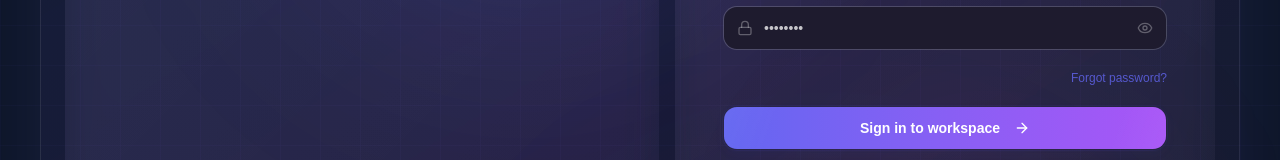
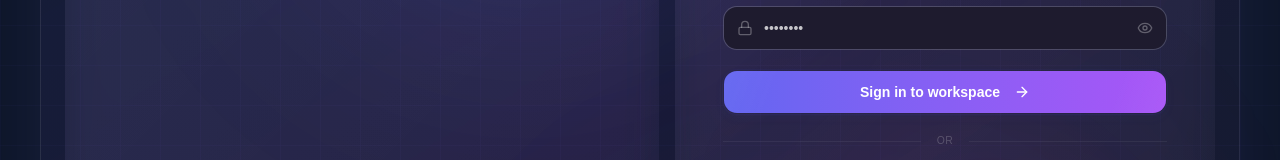
Before and after one commit to Sumit-1325/EmPay, a React app in the folder frontend/: page /login in a window 1280 px wide. Shown: the part 295-455 px from the top of the page. Built offline with nearby package versions, Linux system fonts and the light colour scheme; no server answers; the HTML template or start-up script is replaced by a standard one.

Commit message:
fix : issues

```diff
--- a/frontend/src/pages/LoginPage.jsx
+++ b/frontend/src/pages/LoginPage.jsx
@@ -116,16 +116,6 @@ export default function LoginPage() {
             animationClass="animate-fade-up delay-2"
           />
 
-          <div className="animate-fade-up delay-3 flex items-center justify-end">
-            <button
-              type="button"
-              className="text-xs font-medium text-primary/80 transition-colors hover:text-secondary"
-              aria-label="Forgot password"
-            >
-              Forgot password?
-            </button>
-          </div>
-
           <Button
             type="submit"
             disabled={loading}
```
Also changed, not shown: 1 other file (tests, documents, lock files or other folders).
